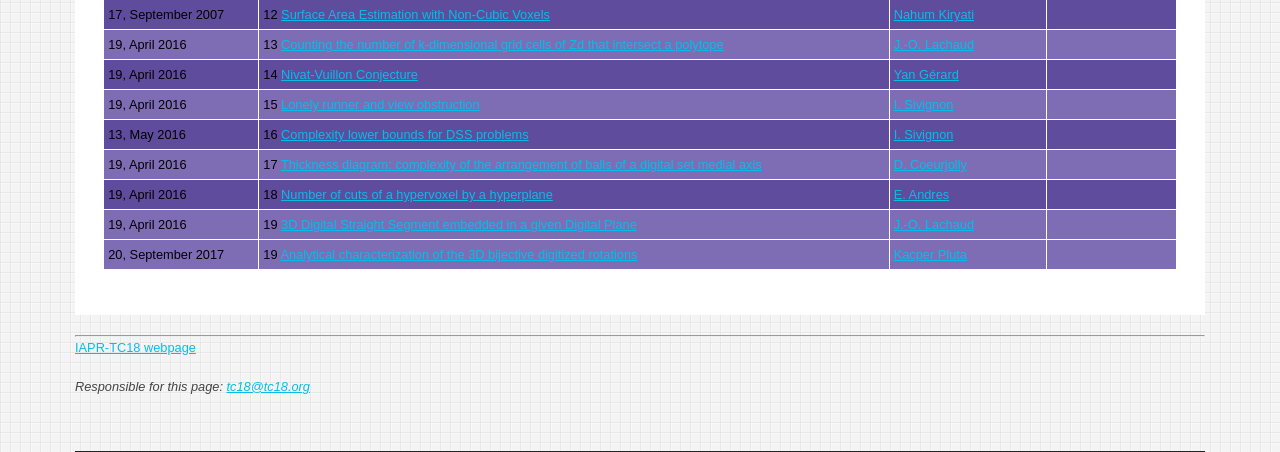
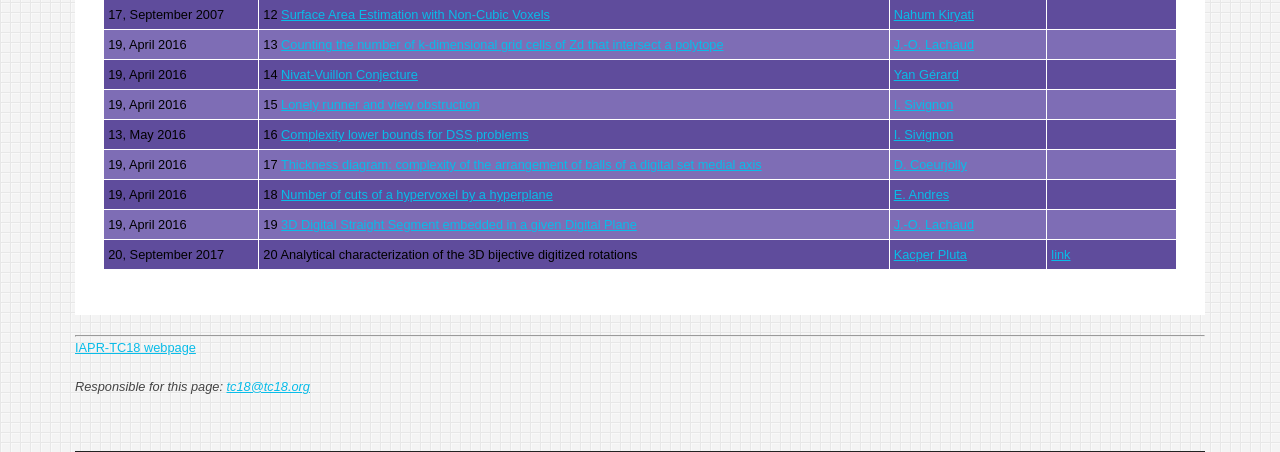
Before and after one commit to TC-18/tc18.org, a PHP site: page /openProblems/ in a window 1280 px wide. Shown: the part 908-1360 px from the top of the page. Run offline with PHP 8.4, Linux system fonts and the light colour scheme.

Commit message:
add open problem

```diff
--- a/OpenProblems.php
+++ b/OpenProblems.php
@@ -203,15 +203,15 @@
 
 	    <tr>
 	      <td class="odd">19, April 2016</td>
-	      <td class="odd">19 <a class="list" href="openProblems/">3D Digital Straight Segment embedded in a given Digital Plane</a></td>
+	      <td class="odd">19 <a class="list" href="http://www.tc18.org/openProblems/LachaudCountCells.pdf">3D Digital Straight Segment embedded in a given Digital Plane</a></td>
 	      <td class="odd"><a class="list" href="mailto:jacques-olivier.lachaud@univ-savoie.fr">J.-O. Lachaud</a></td>
 	      <td class="odd"></td>
 	    </tr>
 	    <tr>
-	      <td class="odd">20, September 2017</td>
-	      <td class="odd">19 <a class="list" href="https://perso.esiee.fr/~plutak/projects/2017-06-06-3d-bij"> Analytical characterization of the 3D bijective digitized rotations</a></td>
-	      <td class="odd"><a class="list" href="mailto:kacper.pluta@esiee.fr">Kacper Pluta</a></td>
-	      <td class="odd"></td>
+	      <td class="even">20, September 2017</td>
+	      <td class="even">20  Analytical characterization of the 3D bijective digitized rotations</td>
+	      <td class="even"><a class="list" href="mailto:kacper.pluta@esiee.fr">Kacper Pluta</a></td>
+	      <td class="even"><a class="list" href="https://perso.esiee.fr/~plutak/projects/2017-06-06-3d-bij">link</a></td>
 	    </tr>
 
 
```
